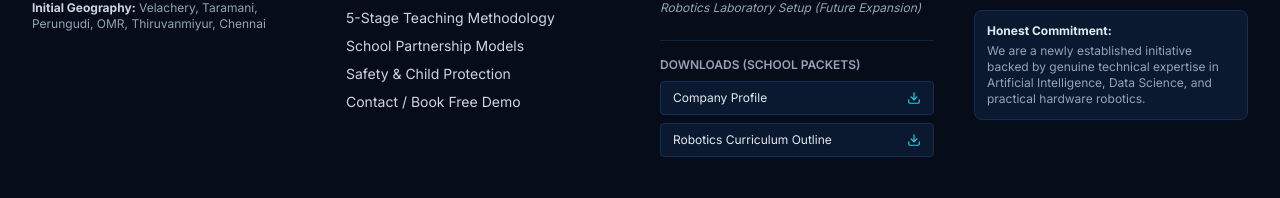
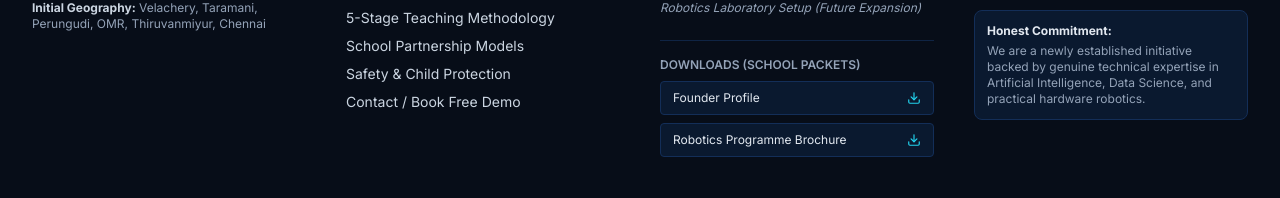
Before and after one commit to Loki-390/robonext-business-portfolio, a React (Vite) app in the folder frontend/: page / in a window 1280 px wide. Shown: the part 5793-5991 px from the top of the page. Built offline with nearby package versions, Linux system fonts and the light colour scheme; no server answers.

Commit message:
change spelling

```diff
--- a/frontend/src/components/Footer.jsx
+++ b/frontend/src/components/Footer.jsx
@@ -96,7 +96,7 @@ export default function Footer({ onOpenDemoModal }) {
                 onClick={() => handleDownload('Founder Profile.pdf')}
                 className="w-full flex items-center justify-between px-3 py-2 text-xs rounded bg-navy-900 hover:bg-navy-850 text-slate-200 border border-navy-800 transition-colors"
               >
-                <span>Company Profile</span>
+                <span>Founder Profile</span>
                 <Download className="w-3.5 h-3.5 text-cyan-400" />
               </button>
 
@@ -105,7 +105,7 @@ export default function Footer({ onOpenDemoModal }) {
                 onClick={() => handleDownload('RoboNext Robotics Programme Brochure.pdf')}
                 className="w-full flex items-center justify-between px-3 py-2 text-xs rounded bg-navy-900 hover:bg-navy-850 text-slate-200 border border-navy-800 transition-colors"
               >
-                <span>Robotics Curriculum Outline</span>
+                <span>Robotics Programme Brochure</span>
                 <Download className="w-3.5 h-3.5 text-cyan-400" />
               </button>
             </div>
```
